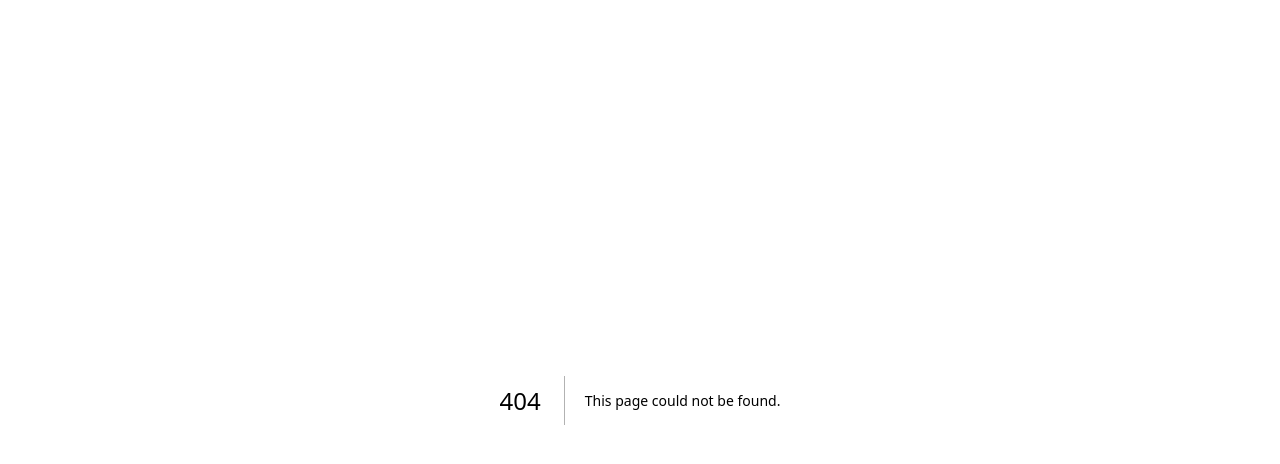
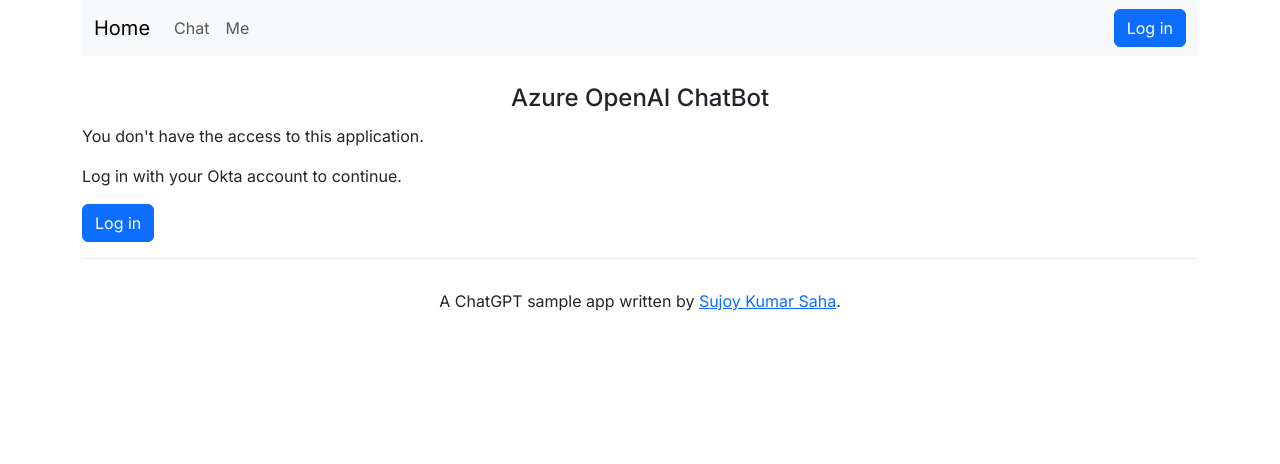
Before and after one commit to sujoy-saha/my-chatgpt, a Next.js app: page /me in a window 1280 px wide. Before the commit this address had no page. Shown: the top 464 px of the page. Built offline with nearby package versions, Linux system fonts and the light colour scheme; no server answers.

Commit message:
Adding profile image and my page.

```diff
--- /dev/null
+++ b/src/app/me/page.tsx
@@ -0,0 +1,22 @@
+import Head from 'next/head'
+import Header from '../../components/Header'
+import Me from "../../components/Me"
+import Footer from '../../components/Footer'
+
+export default function Dashboard() {
+  return (
+    <div className="container">
+      <Head>
+        <title>Azure OpenAI ChatGPT</title>
+        <link rel="icon" href="/favicon.ico" />
+      </Head>
+      <div className="row">
+        <div className="col-lg-12">
+          <Header></Header>
+        </div>
+      </div>
+      <Me></Me>
+      <Footer></Footer>
+    </div>
+  )
+}
--- a/src/components/Header.tsx
+++ b/src/components/Header.tsx
@@ -1,15 +1,20 @@
 'use client'
+import styles from '../styles/page.module.css'
+
 import { signIn, signOut, useSession } from "next-auth/react"
 
 export default function Header() {
   //define labbel
   let loggedInUser;
+  //define labbel
+  let loggedInUserImage;
   // define the button object
   let button;
   // get the session object
   const { data: session, status } = useSession();
   if (session) {
-    loggedInUser = <p className="card p">Signed in as {session.user?.name}</p>
+    loggedInUser = <p className="card p">Signed in as <br /> {session.user?.email ?? session.user?.name}</p>
+    loggedInUserImage = <span style={{ backgroundImage: `url('${session.user?.image}')` }} className={styles.avatar}/>
     button = <button className="btn btn-primary" onClick={() => signOut()} >Log out</button>;
   } else {
     button = <button className="btn btn-primary" onClick={() => signIn()}>Log in</button>;
@@ -30,7 +35,11 @@
                 <li className="nav-item">
                   <a className="nav-link" href="dashboard">Chat</a>
                 </li>
+                <li className="nav-item">
+                  <a className="nav-link" href="me">Me</a>
+                </li>
               </ul>
+              {loggedInUserImage}
               {loggedInUser}
               <form className="d-flex">
                 {button}
--- /dev/null
+++ b/src/components/Me.tsx
@@ -0,0 +1,18 @@
+'use client'
+import styles from '../styles/page.module.css'
+import { useSession } from "next-auth/react"
+import Unauthorized from './Unauthorized'
+
+export default function DashboardComp() {
+  // get the session object
+  const { data: session, status } = useSession();
+  var content = session ? <pre>{JSON.stringify(session, null, 2)}</pre>  : <Unauthorized></Unauthorized>
+  return (
+    <main>
+      <h1 className={styles.description}>
+          Azure OpenAI ChatBot
+        </h1>
+      {content}
+    </main>
+  )
+}
--- a/src/styles/page.module.css
+++ b/src/styles/page.module.css
@@ -105,6 +105,37 @@
   margin-left: 0.5rem;
 }
 
+.avatar {
+  border-radius: 2rem;
+  float: left;
+  height: 2.8rem;
+  width: 2.8rem;
+  background-color: white;
+  background-size: cover;
+  background-repeat: no-repeat;
+}
+
+/*
+.signedInText,
+.notSignedInText {
+  position: relative;
+  padding-top: 0.8rem;
+  left: 1rem;
+  right: -10rem;
+  white-space: nowrap;
+  text-overflow: ellipsis;
+  overflow: ;
+  display: inherit;
+  z-index: 1;
+  line-height: 1.3rem;
+}
+
+.signedInText {
+  padding-top: 0rem;
+  left: 4.6rem;
+}
+*/
+
 @media (max-width: 600px) {
   .grid {
     width: 100%;
```
